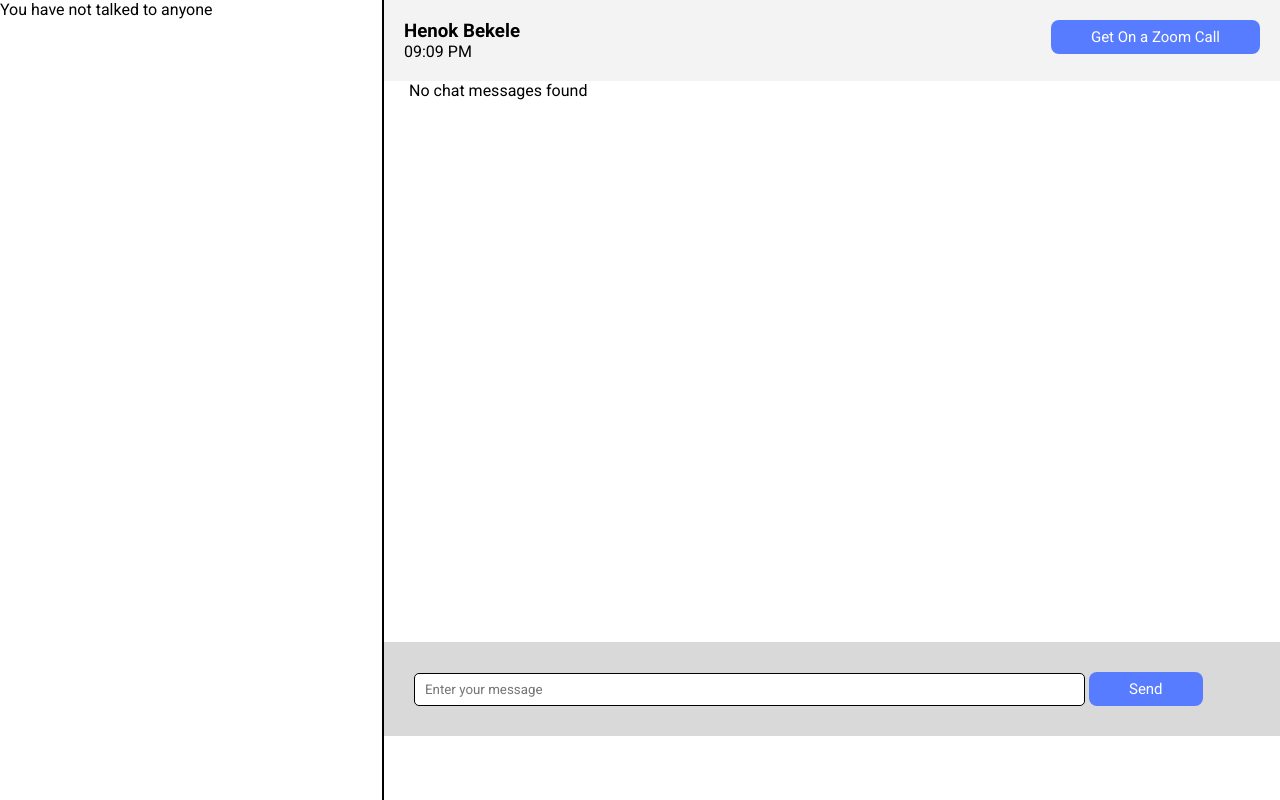
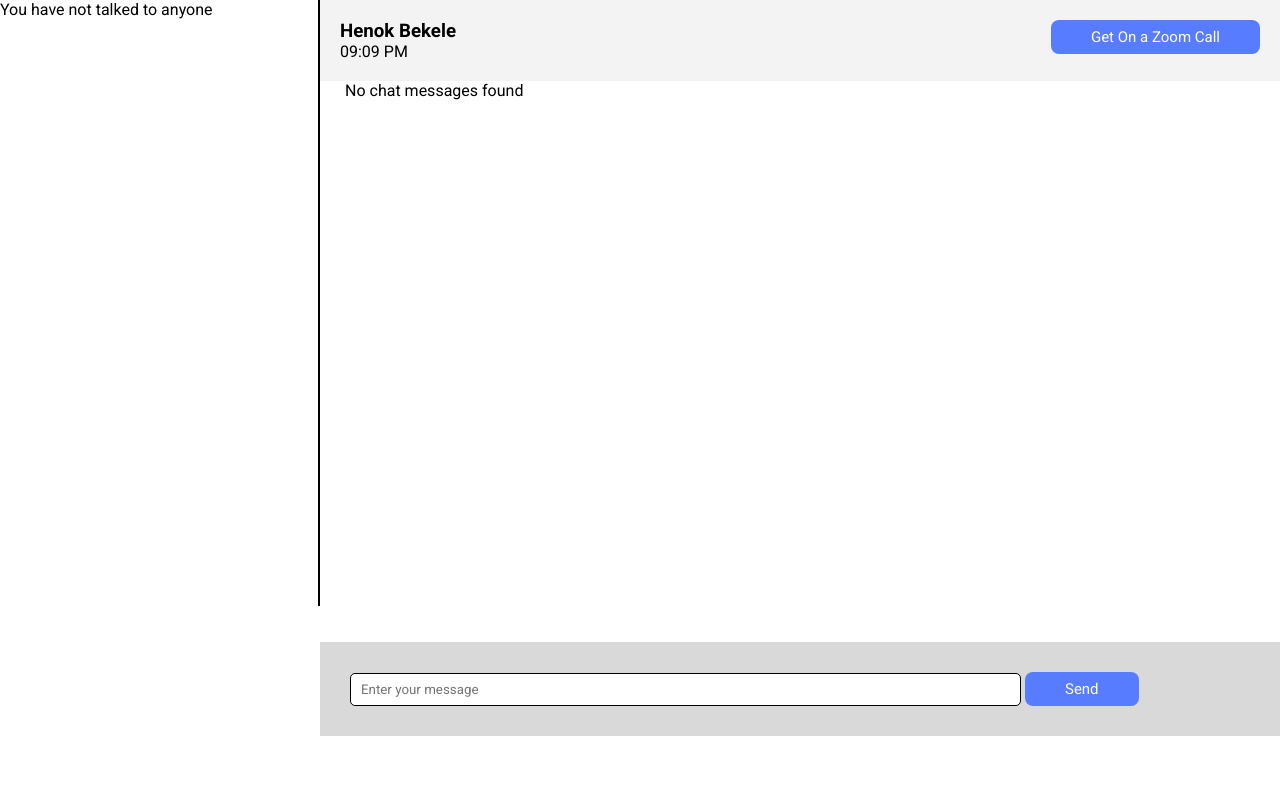
Before and after one commit to Hawa701/Apollo, a PHP site: page /apollo/message.php in a window 1280 px wide. Shown: the part 64-864 px from the top of the page. After the commit the page ends 800 px from the top, so only its background shows below. Run offline with PHP 8.4, Linux system fonts and the light colour scheme; data that the repository does not hold is empty.

Commit message:
message done

```diff
--- a/App/Style/message.css
+++ b/App/Style/message.css
@@ -3,28 +3,29 @@
     margin: 0;
     box-sizing: border-box;
     text-decoration: none;
-    outline: none;
     scroll-behavior: smooth;
     font-family: "Roboto", sans-serif;
 }
 
 .container {
     display: flex;
-    max-width: 1450px;
-    margin: 0 auto;
+    /* justify-content: start; */
+    max-width: 1495px;
+    margin: 0 0 0 auto;
     font-family: roboto;
+    /* height: 100vh; */
 }
 
 .messageList {
     position: sticky;
     top: 0;
-    width: 30%;
+    width: 25%;
     border-right: 2px solid black;
 }
 
 .messaging {
-    width: 70%;
-    height: 100vh;
+    width: 75%;
+    /* height: 100vh; */
 }
 
 .messaging form {
@@ -73,8 +74,14 @@ button {
 }
 
 #chat-messages {
+    /* width: fit-content; */
+    padding-left: 25px;
+    height: 525px;
+    overflow: scroll;
+}
+
+.chat-message {
     width: fit-content;
-    padding-left: 25px;
 }
 
 .message {
@@ -82,6 +89,7 @@ button {
     padding: 8px 30px;
     margin-top: 5px;
     border-radius: 0 0 0 20px;
+    /* width: fit-content; */
 }
 
 .timestamp {
--- a/App/get-messages.php
+++ b/App/get-messages.php
@@ -22,7 +22,7 @@ $sql = "SELECT * FROM chat_messages where (reciever_ID = $reciever_ID and sender
 $result = mysqli_query($connect, $sql);
 
 $test = mysqli_fetch_assoc($result);
-echo end($test);
+// echo end($test);
 
 // if (mysqli_num_rows($result) > 0) {
 //     // Output each chat message as a HTML block
--- a/App/message.php
+++ b/App/message.php
@@ -16,9 +16,6 @@ parse_str($url_part['query'], $query);
 $getter = $query['Reciver_ID'];
 $sender = $query['Sender_ID'];
 $ID;
-
-echo $getter;
-echo $sender;
 
 ?>
 
@@ -86,7 +83,7 @@ WHERE cm.sender_ID = $Profile_ID OR cm.reciever_ID = $Profile_ID;";
                         $name = $row2['Firstname'];
 
                         if($sender_id == $Profile_ID|| $receiver_id == $Profile_ID){
-                        echo "<div class='chat-message'>";
+                        echo "<div class='chat-message '>";
                         $sender_name = ($sender_id == $Profile_ID) ? 'You' : $name;
                          echo "<span class='sender'><br>" . $sender_name . "</span>";
                         echo "<div class='message'>" . $message . "</div>";
@@ -127,7 +124,7 @@ WHERE cm.sender_ID = $Profile_ID OR cm.reciever_ID = $Profile_ID;";
             event.preventDefault();
             $.post("send-message.php", $(this).serialize(), function(data) {
                 alert(data);
-                alert('sent');
+                // alert('sent');
                 // refreshChatMessages();
             });
             $(this).trigger("reset");
```
Also changed, not shown: App/send-message.php (+11 -0 lines).
